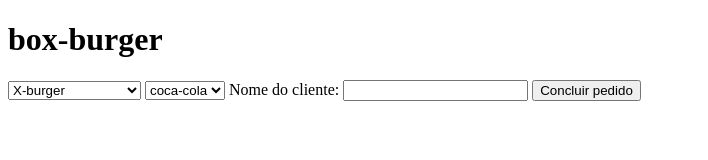
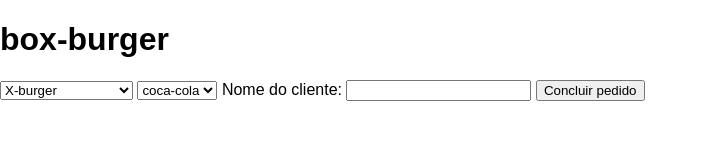
Before and after one commit to Brunoake/compra-sanduiche, a plain HTML site: page index.html in a window 1280 px wide. Shown: the whole page, without its empty margins (0-708 px from the left). Drawn offline with Linux system fonts and the light colour scheme.

Commit message:
Update style.css

```diff
--- a/css/style.css
+++ b/css/style.css
@@ -1 +1,9 @@
 @charset "utf-8";
+@import url('https://fonts.googleapis.com/css2? family= Oswald:wght@200;300;400;500;600 & display=swap');
+
+html, body{
+    font-family: Arial, Helvetica, sans-serif;
+    padding: 0px;
+    margin: 0px;
+
+}
```
